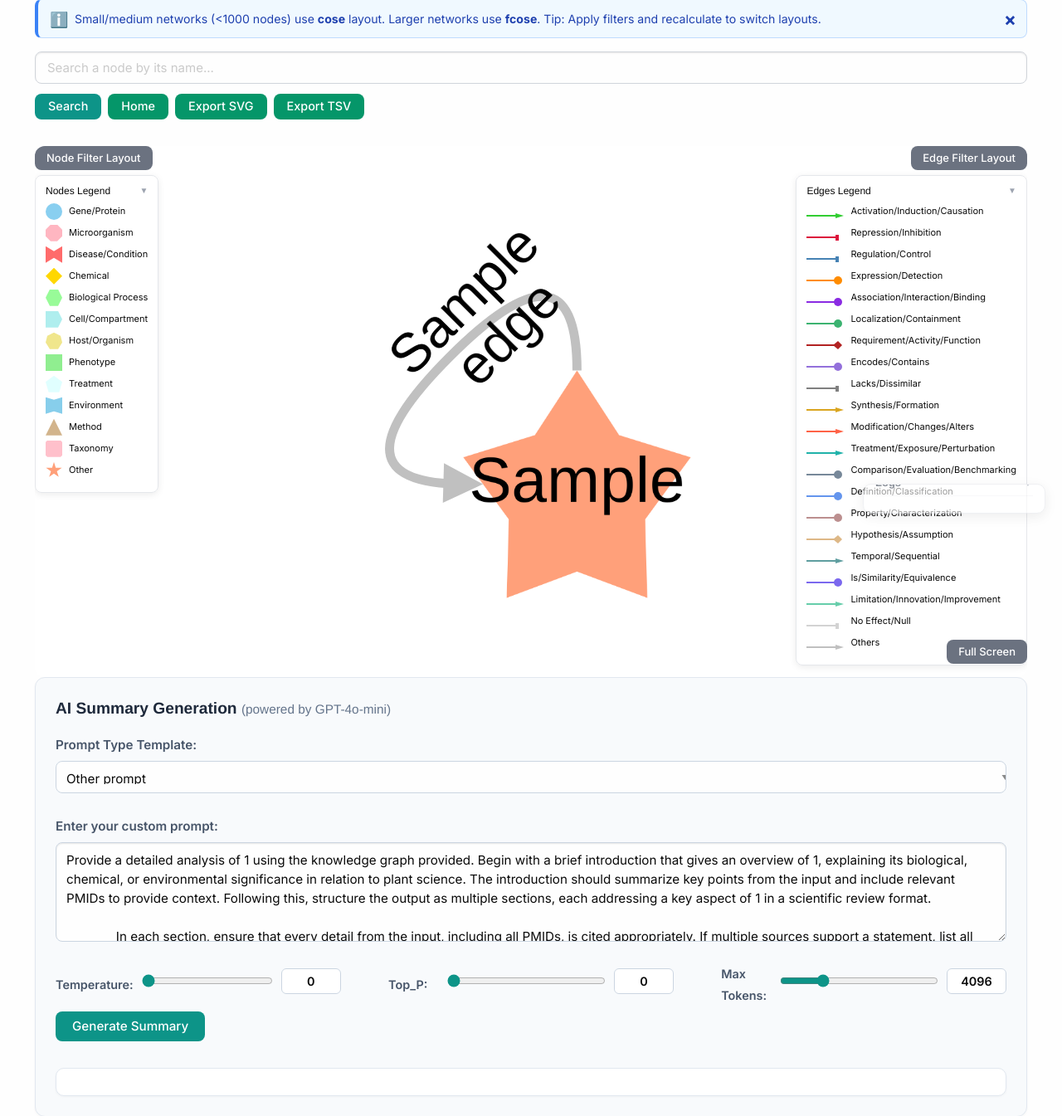
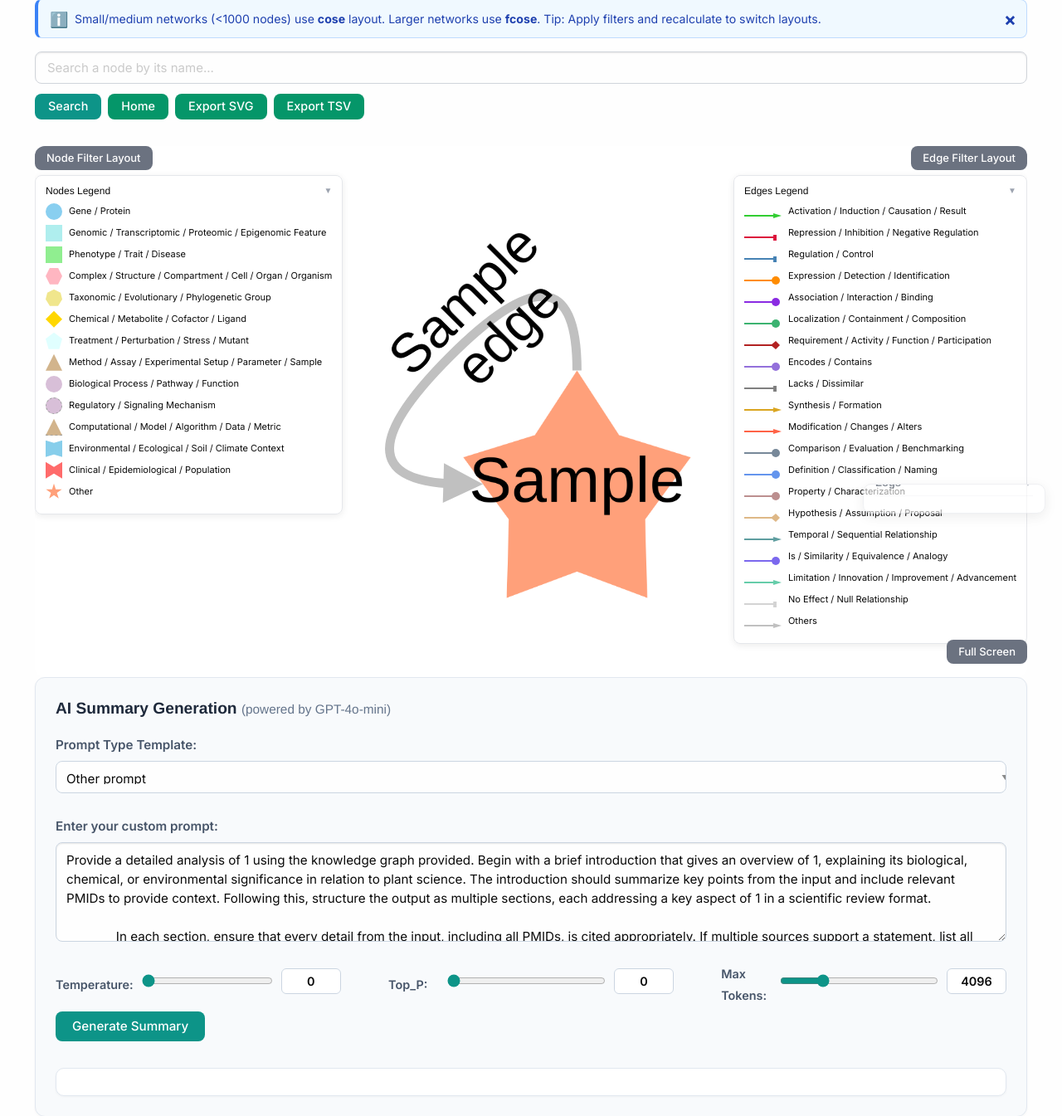
Before and after one commit to shanchun001/PlantConnectome_Version2, a Flask app: page /title/1 in a window 1280 px wide. Shown: the part 161-1506 px from the top of the page at 83% size. Run offline with Flask 2, Linux system fonts and the light colour scheme; a database or web service that is not in the repository returns one stand-in record (values such as "Sample title"); parts of the project's set-up code (start-up, migrations or seed data) failed here and were passed over; some libraries are stand-ins or nearby versions.

Commit message:
Update gene.html: categories in table/legends, Gene class with idcategory/targetcategory/relationship_label

```diff
--- a/templates/gene.html
+++ b/templates/gene.html
@@ -683,45 +683,45 @@
       <div id="nodes-legend" style="position:absolute; top:35px; left:0px; z-index:10;">
         <h6 class="legend-title" onclick="this.parentElement.classList.toggle('legend-collapsed')">Nodes Legend <span class="legend-chevron">&#9660;</span></h6>
         <ul>
-          <li><span class="shape ellipse"></span> Gene/Protein</li>
-          <li><span class="shape micro-octagon"></span> Microorganism</li>
-          <li><span class="shape vee"></span> Disease/Condition</li>
-          <li><span class="shape diamond"></span> Chemical</li>
-          <li><span class="shape bio-hexagon"></span> Biological Process</li>
-          <li><span class="shape tag"></span> Cell/Compartment</li>
-          <li><span class="shape heptagon"></span> Host/Organism</li>
-          <li><span class="shape rectangle"></span> Phenotype</li>
-          <li><span class="shape pentagon"></span> Treatment</li>
-          <li><span class="shape concave-hexagon"></span> Environment</li>
-          <li><span class="shape triangle"></span> Method</li>
-          <li><span class="shape cut-rectangle"></span> Taxonomy</li>
-          <li><span class="shape star"></span> Other</li>
+          <li><span class="shape ellipse" style="background:#89CFF0;"></span> Gene / Protein</li>
+          <li><span class="shape round-rectangle" style="background:#AFEEEE;"></span> Genomic / Transcriptomic / Proteomic / Epigenomic Feature</li>
+          <li><span class="shape rectangle" style="background:#90EE90;"></span> Phenotype / Trait / Disease</li>
+          <li><span class="shape hexagon" style="background:#FFB6C1;"></span> Complex / Structure / Compartment / Cell / Organ / Organism</li>
+          <li><span class="shape heptagon" style="background:#F0E68C;"></span> Taxonomic / Evolutionary / Phylogenetic Group</li>
+          <li><span class="shape diamond" style="background:#FFD700;"></span> Chemical / Metabolite / Cofactor / Ligand</li>
+          <li><span class="shape pentagon" style="background:#E0FFFF;"></span> Treatment / Perturbation / Stress / Mutant</li>
+          <li><span class="shape triangle" style="background:#D2B48C;"></span> Method / Assay / Experimental Setup / Parameter / Sample</li>
+          <li><span class="shape ellipse" style="background:#D8BFD8;"></span> Biological Process / Pathway / Function</li>
+          <li><span class="shape ellipse" style="background:#D8BFD8; border:1px dashed #999;"></span> Regulatory / Signaling Mechanism</li>
+          <li><span class="shape triangle" style="background:#D2B48C; border:1px dashed #999;"></span> Computational / Model / Algorithm / Data / Metric</li>
+          <li><span class="shape concave-hexagon" style="background:#87CEEB;"></span> Environmental / Ecological / Soil / Climate Context</li>
+          <li><span class="shape vee" style="background:#FF6B6B;"></span> Clinical / Epidemiological / Population</li>
+          <li><span class="shape star" style="background:#FFA07A;"></span> Other</li>
         </ul>
       </div>
       <!-- Legend for edges -->
       <div id="edges-legend" style="position:absolute; top:35px; right:0px; z-index:10;">
         <h6 class="legend-title" onclick="this.parentElement.classList.toggle('legend-collapsed')">Edges Legend <span class="legend-chevron">&#9660;</span></h6>
         <ul>
-          <li><svg width="45" height="20"><line x1="0" y1="15" x2="35" y2="15" style="stroke:#32CD32;stroke-width:2"/><polygon points="35,12 45,15 35,18" style="fill:#32CD32;"/></svg> Activation/Induction/Causation</li>
-          <li><svg width="45" height="20"><line x1="0" y1="15" x2="35" y2="15" style="stroke:#DC143C;stroke-width:2"/><rect x="35" y="12" width="4" height="7" style="fill:#DC143C;"/></svg> Repression/Inhibition</li>
-          <li><svg width="45" height="20"><line x1="0" y1="15" x2="35" y2="15" style="stroke:#4682B4;stroke-width:2"/><rect x="35" y="12" width="4" height="7" style="fill:#4682B4;"/></svg> Regulation/Control</li>
-          <li><svg width="45" height="20"><line x1="0" y1="15" x2="35" y2="15" style="stroke:#FF8C00;stroke-width:2"/><circle cx="38" cy="15" r="5" style="fill:#FF8C00;"/></svg> Expression/Detection</li>
-          <li><svg width="45" height="20"><line x1="0" y1="15" x2="35" y2="15" style="stroke:#8A2BE2;stroke-width:2"/><circle cx="38" cy="15" r="5" style="fill:#8A2BE2;"/></svg> Association/Interaction/Binding</li>
-          <li><svg width="45" height="20"><line x1="0" y1="15" x2="35" y2="15" style="stroke:#3CB371;stroke-width:2"/><circle cx="38" cy="15" r="5" style="fill:#3CB371;"/></svg> Localization/Containment</li>
-          <li><svg width="45" height="20"><line x1="0" y1="15" x2="35" y2="15" style="stroke:#B22222;stroke-width:2"/><polygon points="32,15 38,10 43,15 38,20" style="fill:#B22222;"/></svg> Requirement/Activity/Function</li>
-          <li><svg width="45" height="20"><line x1="0" y1="15" x2="35" y2="15" style="stroke:#9370DB;stroke-width:2"/><circle cx="38" cy="15" r="5" style="fill:#9370DB;"/></svg> Encodes/Contains</li>
-          <li><svg width="45" height="20"><line x1="0" y1="15" x2="35" y2="15" style="stroke:#808080;stroke-width:2"/><rect x="35" y="12" width="4" height="7" style="fill:#808080;"/></svg> Lacks/Dissimilar</li>
-          <li><svg width="45" height="20"><line x1="0" y1="15" x2="35" y2="15" style="stroke:#DAA520;stroke-width:2"/><polygon points="35,12 45,15 35,18" style="fill:#DAA520;"/></svg> Synthesis/Formation</li>
-          <li><svg width="45" height="20"><line x1="0" y1="15" x2="35" y2="15" style="stroke:#FF6347;stroke-width:2"/><polygon points="35,12 45,15 35,18" style="fill:#FF6347;"/></svg> Modification/Changes/Alters</li>
-          <li><svg width="45" height="20"><line x1="0" y1="15" x2="35" y2="15" style="stroke:#20B2AA;stroke-width:2"/><polygon points="35,12 45,15 35,18" style="fill:#20B2AA;"/></svg> Treatment/Exposure/Perturbation</li>
-          <li><svg width="45" height="20"><line x1="0" y1="15" x2="35" y2="15" style="stroke:#778899;stroke-width:2"/><circle cx="38" cy="15" r="5" style="fill:#778899;"/></svg> Comparison/Evaluation/Benchmarking</li>
-          <li><svg width="45" height="20"><line x1="0" y1="15" x2="35" y2="15" style="stroke:#6495ED;stroke-width:2"/><circle cx="38" cy="15" r="5" style="fill:#6495ED;"/></svg> Definition/Classification</li>
-          <li><svg width="45" height="20"><line x1="0" y1="15" x2="35" y2="15" style="stroke:#BC8F8F;stroke-width:2"/><circle cx="38" cy="15" r="5" style="fill:#BC8F8F;"/></svg> Property/Characterization</li>
-          <li><svg width="45" height="20"><line x1="0" y1="15" x2="35" y2="15" style="stroke:#DEB887;stroke-width:2"/><polygon points="32,15 38,10 43,15 38,20" style="fill:#DEB887;"/></svg> Hypothesis/Assumption</li>
-          <li><svg width="45" height="20"><line x1="0" y1="15" x2="35" y2="15" style="stroke:#5F9EA0;stroke-width:2"/><polygon points="35,12 45,15 35,18" style="fill:#5F9EA0;"/></svg> Temporal/Sequential</li>
-          <li><svg width="45" height="20"><line x1="0" y1="15" x2="35" y2="15" style="stroke:#7B68EE;stroke-width:2"/><circle cx="38" cy="15" r="5" style="fill:#7B68EE;"/></svg> Is/Similarity/Equivalence</li>
-          <li><svg width="45" height="20"><line x1="0" y1="15" x2="35" y2="15" style="stroke:#66CDAA;stroke-width:2"/><polygon points="35,12 45,15 35,18" style="fill:#66CDAA;"/></svg> Limitation/Innovation/Improvement</li>
-          <li><svg width="45" height="20"><line x1="0" y1="15" x2="35" y2="15" style="stroke:#D3D3D3;stroke-width:2"/><rect x="35" y="12" width="4" height="7" style="fill:#D3D3D3;"/></svg> No Effect/Null</li>
+          <li><svg width="45" height="20"><line x1="0" y1="15" x2="35" y2="15" style="stroke:#32CD32;stroke-width:2"/><polygon points="35,12 45,15 35,18" style="fill:#32CD32;"/></svg> Activation / Induction / Causation / Result</li>
+          <li><svg width="45" height="20"><line x1="0" y1="15" x2="35" y2="15" style="stroke:#DC143C;stroke-width:2"/><rect x="35" y="12" width="4" height="7" style="fill:#DC143C;"/></svg> Repression / Inhibition / Negative Regulation</li>
+          <li><svg width="45" height="20"><line x1="0" y1="15" x2="35" y2="15" style="stroke:#4682B4;stroke-width:2"/><rect x="35" y="12" width="4" height="7" style="fill:#4682B4;"/></svg> Regulation / Control</li>
+          <li><svg width="45" height="20"><line x1="0" y1="15" x2="35" y2="15" style="stroke:#FF8C00;stroke-width:2"/><circle cx="38" cy="15" r="5" style="fill:#FF8C00;"/></svg> Expression / Detection / Identification</li>
+          <li><svg width="45" height="20"><line x1="0" y1="15" x2="35" y2="15" style="stroke:#8A2BE2;stroke-width:2"/><circle cx="38" cy="15" r="5" style="fill:#8A2BE2;"/></svg> Association / Interaction / Binding</li>
+          <li><svg width="45" height="20"><line x1="0" y1="15" x2="35" y2="15" style="stroke:#3CB371;stroke-width:2"/><circle cx="38" cy="15" r="5" style="fill:#3CB371;"/></svg> Localization / Containment / Composition</li>
+          <li><svg width="45" height="20"><line x1="0" y1="15" x2="35" y2="15" style="stroke:#B22222;stroke-width:2"/><polygon points="32,15 38,10 43,15 38,20" style="fill:#B22222;"/></svg> Requirement / Activity / Function / Participation</li>
+          <li><svg width="45" height="20"><line x1="0" y1="15" x2="35" y2="15" style="stroke:#9370DB;stroke-width:2"/><circle cx="38" cy="15" r="5" style="fill:#9370DB;"/></svg> Encodes / Contains</li>
+          <li><svg width="45" height="20"><line x1="0" y1="15" x2="35" y2="15" style="stroke:#808080;stroke-width:2"/><rect x="35" y="12" width="4" height="7" style="fill:#808080;"/></svg> Lacks / Dissimilar</li>
+          <li><svg width="45" height="20"><line x1="0" y1="15" x2="35" y2="15" style="stroke:#DAA520;stroke-width:2"/><polygon points="35,12 45,15 35,18" style="fill:#DAA520;"/></svg> Synthesis / Formation</li>
+          <li><svg width="45" height="20"><line x1="0" y1="15" x2="35" y2="15" style="stroke:#FF6347;stroke-width:2"/><polygon points="35,12 45,15 35,18" style="fill:#FF6347;"/></svg> Modification / Changes / Alters</li>
+          <li><svg width="45" height="20"><line x1="0" y1="15" x2="35" y2="15" style="stroke:#778899;stroke-width:2"/><circle cx="38" cy="15" r="5" style="fill:#778899;"/></svg> Comparison / Evaluation / Benchmarking</li>
+          <li><svg width="45" height="20"><line x1="0" y1="15" x2="35" y2="15" style="stroke:#6495ED;stroke-width:2"/><circle cx="38" cy="15" r="5" style="fill:#6495ED;"/></svg> Definition / Classification / Naming</li>
+          <li><svg width="45" height="20"><line x1="0" y1="15" x2="35" y2="15" style="stroke:#BC8F8F;stroke-width:2"/><circle cx="38" cy="15" r="5" style="fill:#BC8F8F;"/></svg> Property / Characterization</li>
+          <li><svg width="45" height="20"><line x1="0" y1="15" x2="35" y2="15" style="stroke:#DEB887;stroke-width:2"/><polygon points="32,15 38,10 43,15 38,20" style="fill:#DEB887;"/></svg> Hypothesis / Assumption / Proposal</li>
+          <li><svg width="45" height="20"><line x1="0" y1="15" x2="35" y2="15" style="stroke:#5F9EA0;stroke-width:2"/><polygon points="35,12 45,15 35,18" style="fill:#5F9EA0;"/></svg> Temporal / Sequential Relationship</li>
+          <li><svg width="45" height="20"><line x1="0" y1="15" x2="35" y2="15" style="stroke:#7B68EE;stroke-width:2"/><circle cx="38" cy="15" r="5" style="fill:#7B68EE;"/></svg> Is / Similarity / Equivalence / Analogy</li>
+          <li><svg width="45" height="20"><line x1="0" y1="15" x2="35" y2="15" style="stroke:#66CDAA;stroke-width:2"/><polygon points="35,12 45,15 35,18" style="fill:#66CDAA;"/></svg> Limitation / Innovation / Improvement / Advancement</li>
+          <li><svg width="45" height="20"><line x1="0" y1="15" x2="35" y2="15" style="stroke:#D3D3D3;stroke-width:2"/><rect x="35" y="12" width="4" height="7" style="fill:#D3D3D3;"/></svg> No Effect / Null Relationship</li>
           <li><svg width="45" height="20"><line x1="0" y1="15" x2="35" y2="15" style="stroke:#C0C0C0;stroke-width:2"/><polygon points="35,12 45,15 35,18" style="fill:#C0C0C0;"/></svg> Others</li>
         </ul>
       </div>
@@ -2105,9 +2105,9 @@
           <tbody id="body_results">
             {% for gene in genes %}
             <tr>
-              <td>{{ gene.id }} [{{ gene.idtype }}]</td>
-              <td>{{ gene.inter_type }}</td>
-              <td>{{ gene.target }} [{{ gene.targettype }}]</td>
+              <td>{{ gene.id }} [{{ gene.idcategory or gene.idtype }}]</td>
+              <td>{{ gene.relationship_label or gene.inter_type }}</td>
+              <td>{{ gene.target }} [{{ gene.targetcategory or gene.targettype }}]</td>
               <td>
                 <a href="https://pubmed.ncbi.nlm.nih.gov/{{ gene.publication }}" target="_blank" class="pubmed-link pubmed-hyperlink">
                   {{ gene.publication }}
```
Also changed, not shown: utils/search.py (+9 -3 lines).
